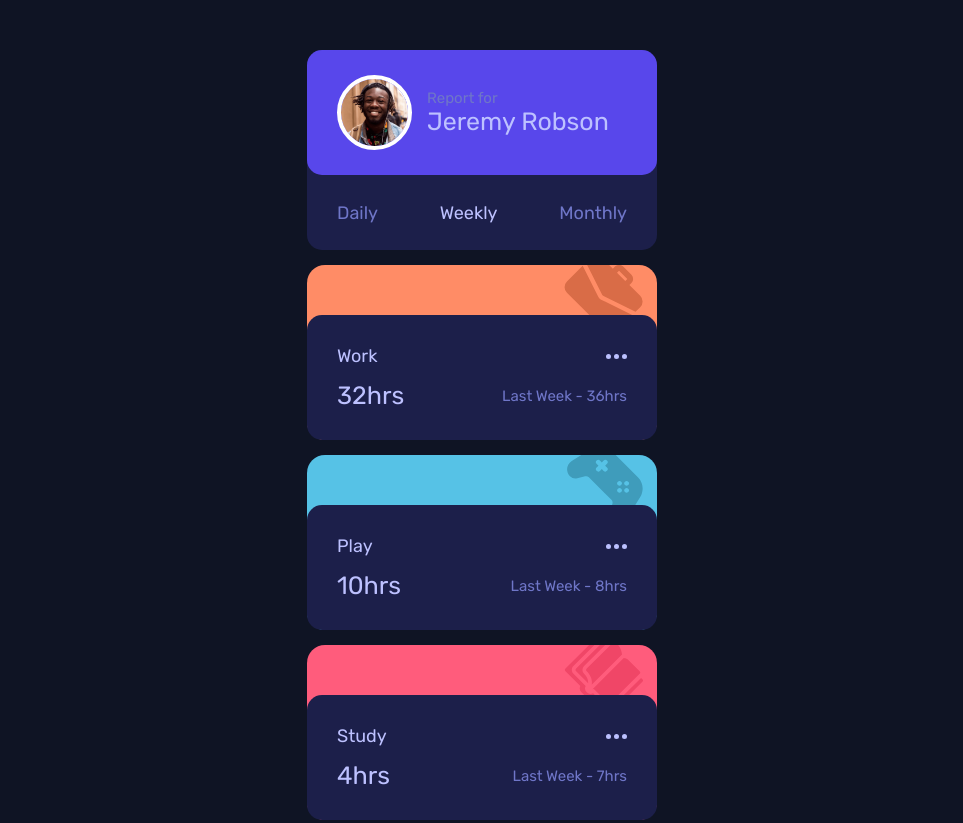
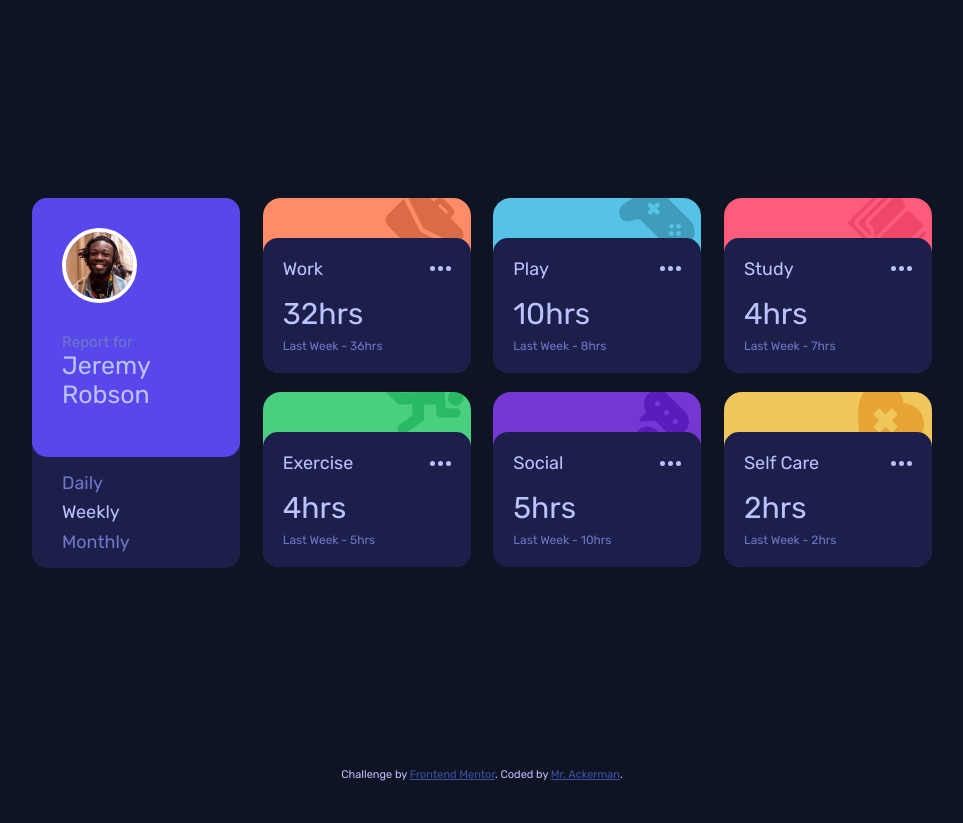
Before and after one commit to SFCC5555/timeTrackingDashboard, a plain HTML site: page index.html in a window 1280 px wide. Shown: the top 823 px of the page, without its empty margins (158-1121 px from the left). After the commit the page ends 800 px from the top, so only its background shows below. Drawn offline with Linux system fonts and the light colour scheme.

Commit message:
actualización

```diff
--- a/desktop.css
+++ b/desktop.css
@@ -0,0 +1,73 @@
+body {
+    height: 100vh;
+    padding: 0px;
+    padding-bottom: 35px;
+}
+
+main {
+    width: 80%;
+    min-width: 600px;
+    max-width: 900px;
+    height: 370px;
+    display:grid;
+    grid-template-columns: repeat(4,23.125%);
+    grid-template-rows: repeat(2,47.5%);
+    grid-gap: 5% 2.5%;
+
+}
+
+.mainContainer {
+    grid-column: 1;
+    grid-row: 1/3;
+    height: 100%;
+}
+
+.activityMainContainer {
+    margin:0px;
+
+}
+
+.timeOptionsContainer {
+    height: 30%;
+    flex-direction: column;
+    align-items: flex-start;
+    padding: 15px 30px;
+
+}
+
+.activityDataContainer {
+    height: 135px;
+    padding: 20px;
+}
+
+.activityDataBlockTwo {
+    flex-direction: column;
+    align-items: flex-start;
+    height: 60%;
+}
+
+.time {
+    font-size: 3rem;
+}
+
+.last {
+    font-size: 1.2rem;
+}
+
+
+.userContainer {
+    height: 70%;
+    flex-direction: column;
+    align-items: flex-start;
+}
+
+.userPicture {
+    margin-bottom: 30px;
+}
+
+
+.attribution {
+    position: absolute;
+    top: 96%;
+    margin: 0;
+}
--- a/index.html
+++ b/index.html
@@ -1,10 +1,10 @@
 <!DOCTYPE html>
-<html lang="en">
+<html lang="es">
 <head>
   <meta charset="UTF-8">
   <meta name="viewport" content="width=device-width, initial-scale=1.0"> <!-- displays site properly based on user's device -->
   <link rel="stylesheet" type="text/css" href="styles.css"/>
-  <link rel="stylesheet" type="text/css" href="desktop.css" media="screen and (min-width:600px)"/>
+  <link rel="stylesheet" type="text/css" href="desktop.css" media="screen and (min-width:650px)"/>
   <link rel="icon" type="image/png" sizes="32x32" href="./images/favicon-32x32.png">
   <link rel="preconnect" href="https://fonts.googleapis.com">
   <link rel="preconnect" href="https://fonts.gstatic.com" crossorigin>
--- a/styles.css
+++ b/styles.css
@@ -33,6 +33,7 @@ body {
     display: flex;
     flex-direction: column;
     align-items: center;
+    justify-content: center;
     padding-top: 50px;
 }
 
```
Also changed, not shown: text.html (deleted, +0 -54 lines), 2 other files.
